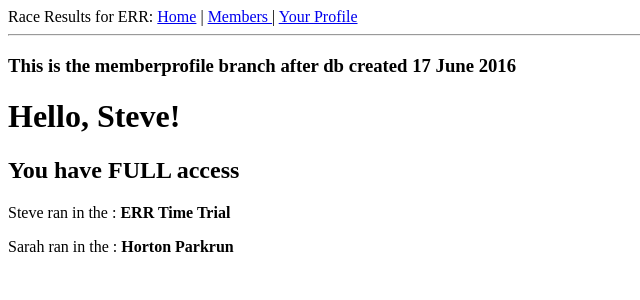
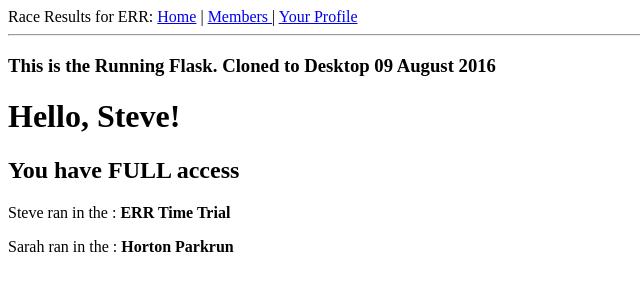
Before and after one commit to stevegleds/myfirstrunningflask, a Flask app: page / in a window 1280 px wide. Shown: the top 300 px of the page, without its empty margins (0-640 px from the left). Run offline with Flask 2, Linux system fonts and the light colour scheme.

Commit message:
09 August 2016 Clonded to Desktop

```diff
--- a/app/templates/base.html
+++ b/app/templates/base.html
@@ -20,7 +20,7 @@
             </ul>
         {% endif %}
     {% endwith %}
-    <div><h3><h3>This is the memberprofile branch after db created 17 June 2016</h3></h3></div>
+    <div><h3><h3>This is the Running Flask. Cloned to Desktop 09 August 2016</h3></h3></div>
     {%  block content %}{% endblock %}
 </body>
 </html>
```
